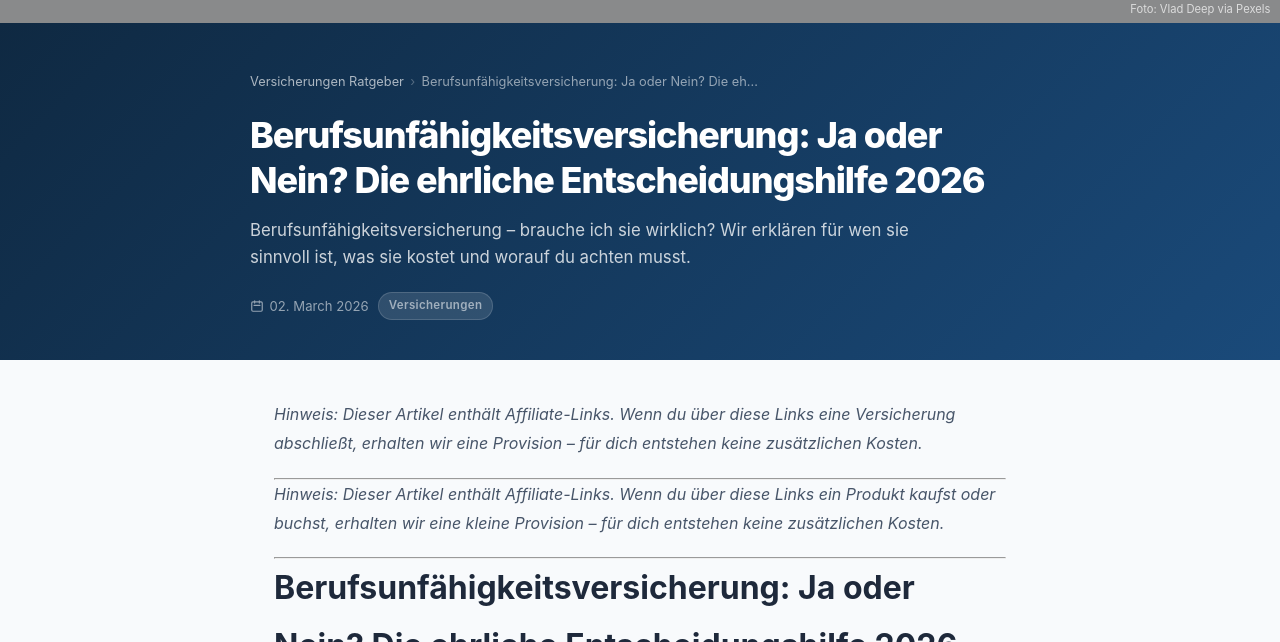
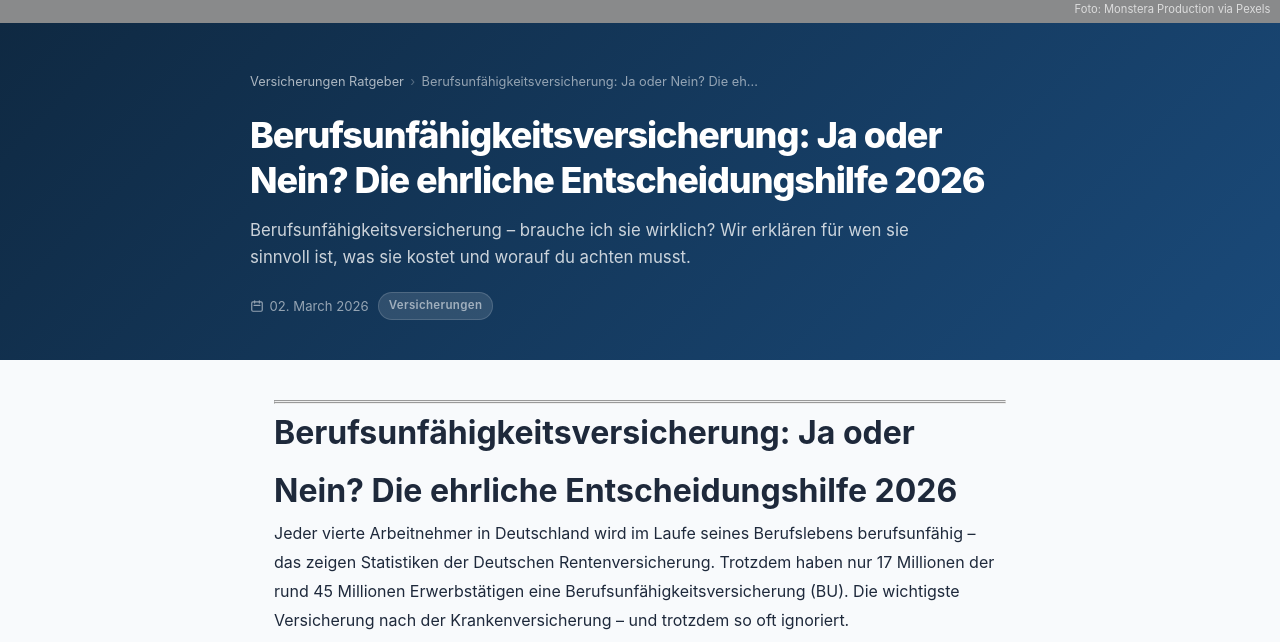
Before and after one commit to deraneckaerial/versicherungen-ratgeber, a Jekyll site: the page built from _posts/2026-03-02-berufsunfahigkeitsversicherung-ja-oder-nein.md, in a window 1280 px wide and 900 px high, scrolled down 228 px, cut to the strip 258-900 px from the top of the window. Built offline with Jekyll 4.4.1, drawn with Linux system fonts in a browser that asks for light colours.

```diff
--- a/_posts/2026-03-02-berufsunfahigkeitsversicherung-ja-oder-nein.md
+++ b/_posts/2026-03-02-berufsunfahigkeitsversicherung-ja-oder-nein.md
@@ -8,17 +8,13 @@
 keyword: "berufsunfähigkeitsversicherung ja oder nein"
 affiliate_program: "awin_verivox_versicherung"
 word_count: 1750
-image: "https://images.pexels.com/photos/10341357/pexels-photo-10341357.jpeg?auto=compress&cs=tinysrgb&dpr=2&h=650&w=940"
-image_alt: "Close-up image of an insurance policy with a magnifying glass, money, and toy car."
-image_credit: "Vlad Deep via Pexels"
+image: "https://images.pexels.com/photos/5849553/pexels-photo-5849553.jpeg?auto=compress&cs=tinysrgb&dpr=2&h=650&w=940"
+image_alt: "Illustration of hands protecting a home and family with an insurance shield symbol."
+image_credit: "Monstera Production via Pexels"
 ---
-
-*Hinweis: Dieser Artikel enthält Affiliate-Links. Wenn du über diese Links eine Versicherung abschließt, erhalten wir eine Provision – für dich entstehen keine zusätzlichen Kosten.*
 
 ---
 
-
-*Hinweis: Dieser Artikel enthält Affiliate-Links. Wenn du über diese Links ein Produkt kaufst oder buchst, erhalten wir eine kleine Provision – für dich entstehen keine zusätzlichen Kosten.*
 
 ---
 
```
